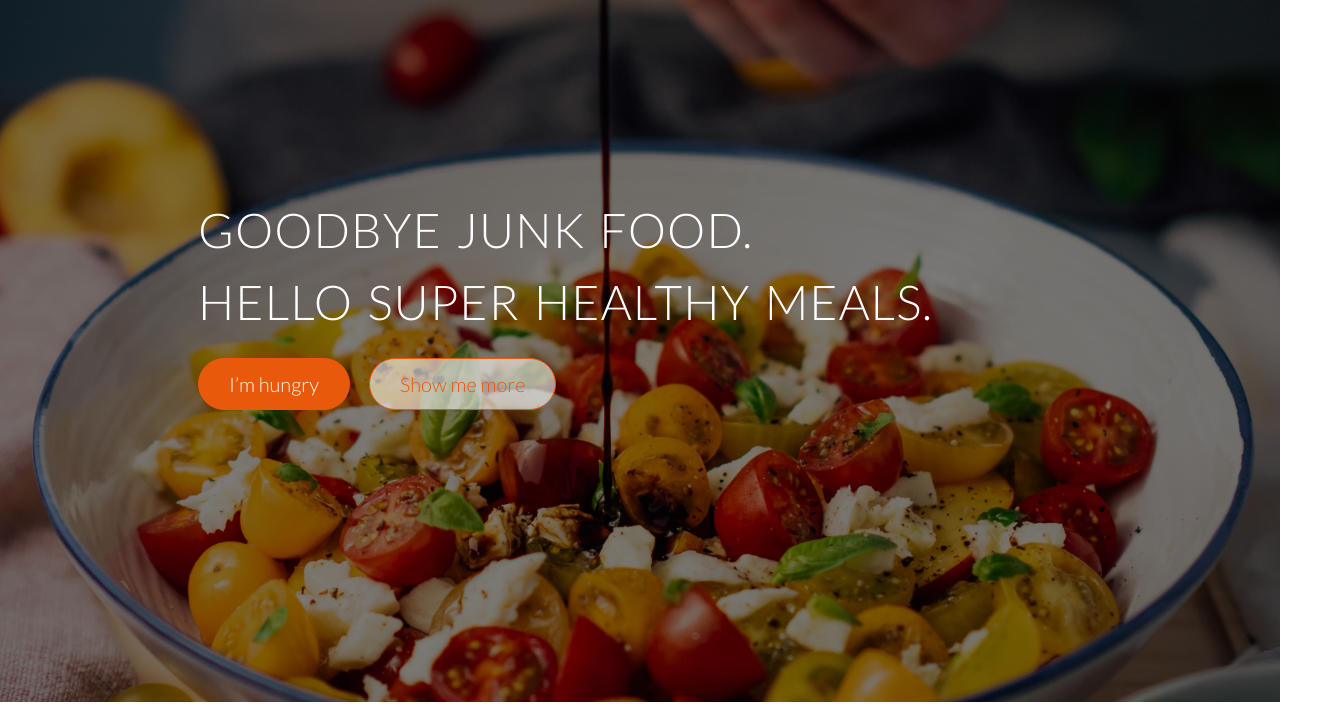
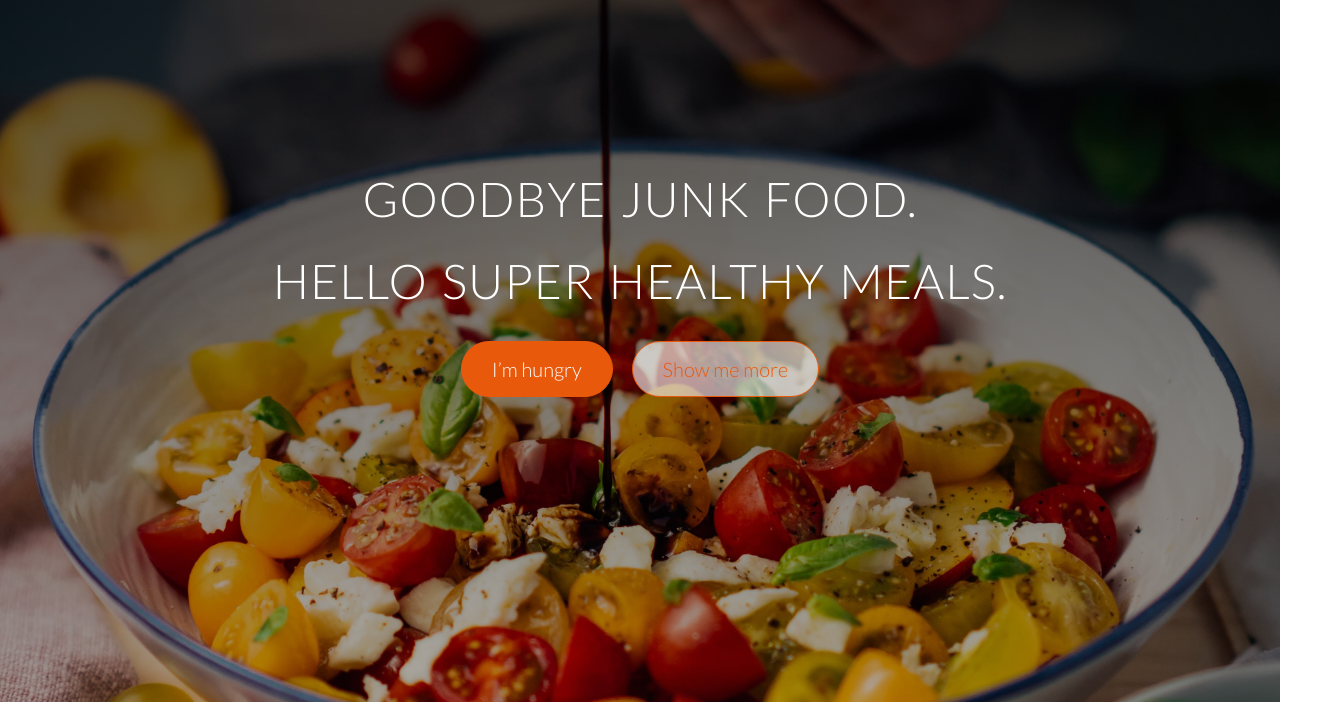
Before and after one commit to Ericomp/vegedely, a plain HTML site: page index.html in a window 1280 px wide. Shown: the part 98-802 px from the top of the page, 1338 px wide, since content can reach past the window. Drawn offline with nearby package versions, Linux system fonts and the light colour scheme; files whose address does not match are found by name.

Commit message:
changed the layout of head copy

```diff
--- a/resources/css/style.css
+++ b/resources/css/style.css
@@ -209,9 +209,9 @@ input[type=submit] {
 /* ---------------------------------------- */
 
 header {
-  background-image: -o-linear-gradient(rgba(0, 0, 0, 0.5), rgba(0, 0, 0, 0.5)), url(img/hero4.jpg);
-  background-image: -webkit-gradient(linear, left top, left bottom, from(rgba(0, 0, 0, 0.5)), to(rgba(0, 0, 0, 0.5))), url(img/hero4.jpg);
-  background-image: linear-gradient(rgba(0, 0, 0, 0.5), rgba(0, 0, 0, 0.5)), url(img/hero3.jpg);
+  background-image: -o-linear-gradient(rgba(0, 0, 0, 0.7), rgba(0, 0, 0, 0.3)), url(img/hero4.jpg);
+  background-image: -webkit-gradient(linear, left top, left bottom, from(rgba(0, 0, 0, 0.7)), to(rgba(0, 0, 0, 0.3))), url(img/hero4.jpg);
+  background-image: linear-gradient(rgba(0, 0, 0, 0.7), rgba(0, 0, 0, 0.3)), url(img/hero3.jpg);
   background-size: cover;
   background-position: center;
   height: 100vh;
@@ -220,13 +220,12 @@ header {
 
 .hero-text-box {
   position: absolute;
-  width: 1140px;
-  top: 50%;
-  left: 60%;
-  -webkit-transform: translate(-50%, -50%);
-  -ms-transform: translate(-50%, -50%);
-  transform: translate(-50%, -50%);
-  line-height: 1.5;
+
+  width: 100%;
+  margin: 0 auto;
+  top: 32%;
+  text-align: center;
+  line-height: 1.7;
 }
 
 .logo {
```
